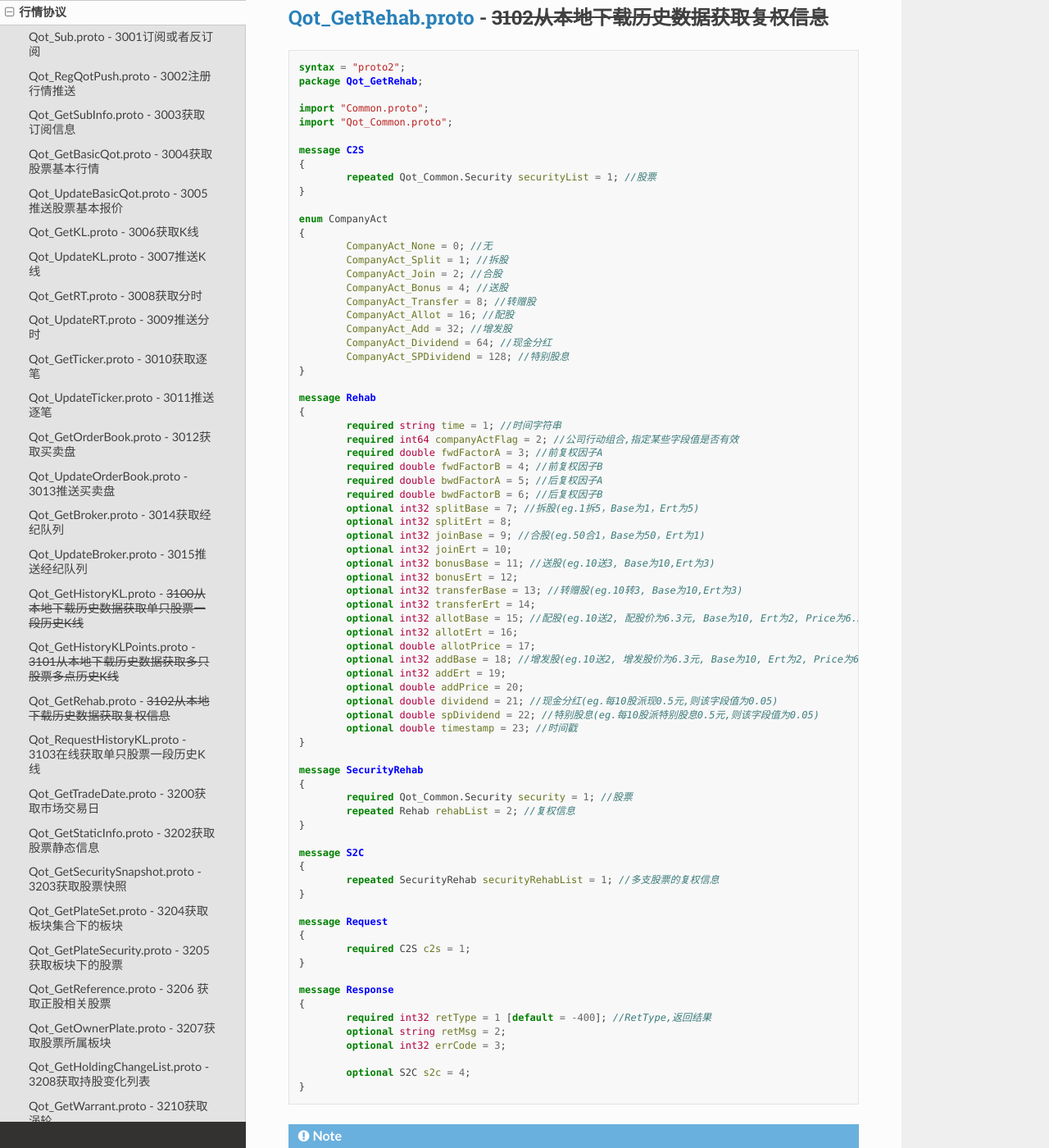
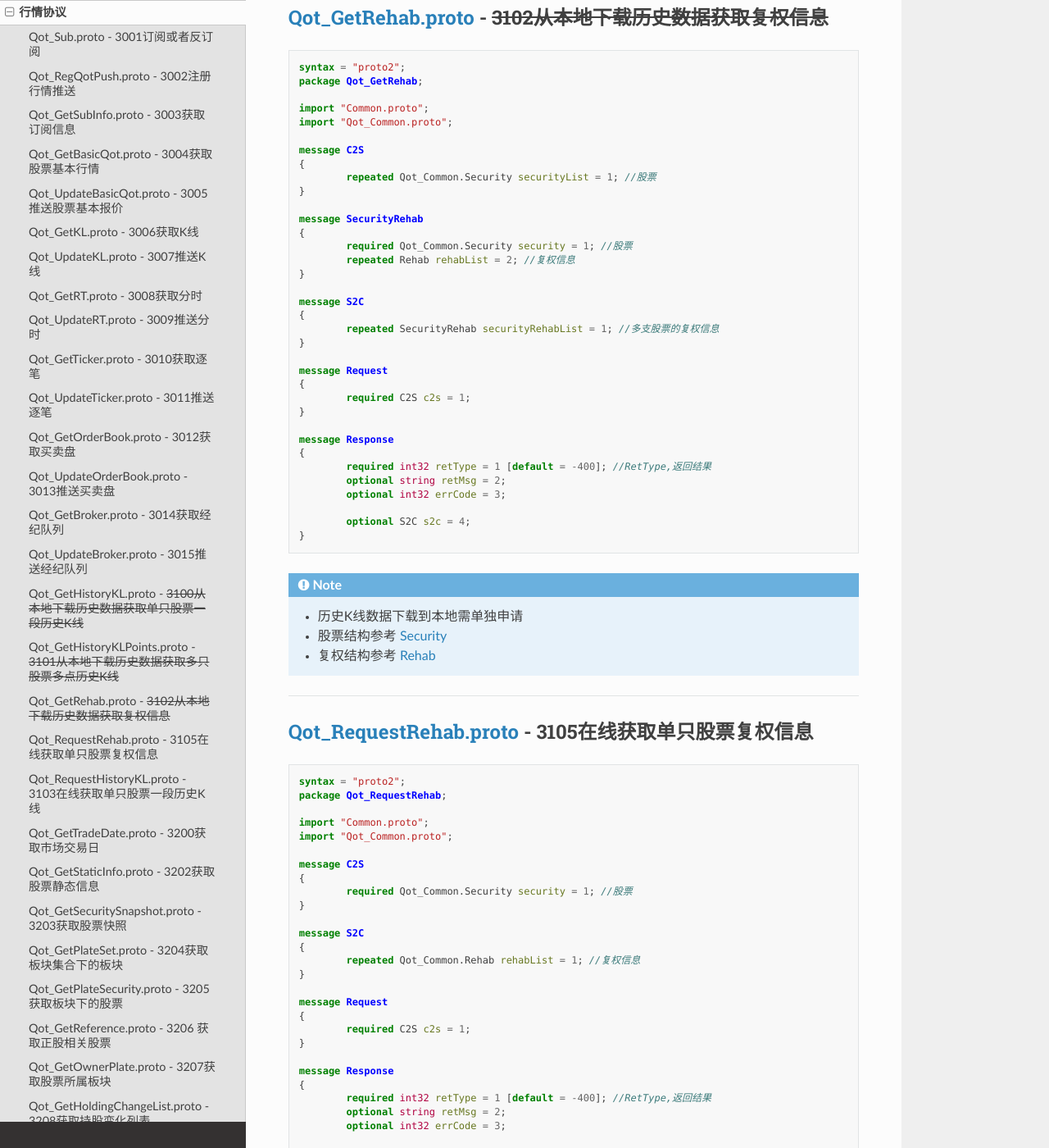
Before and after one commit to FutunnOpen/futu-api-doc, a Sphinx documentation site: the page built from doc_maker/source/protocol/quote_protocol.rst, in a window 1280 px wide and 1400 px high, scrolled down 13888 px. Shown: the whole window at 82% size. Built offline with Sphinx 7.4.7 and the Read the Docs theme 2.0.0, drawn with Linux system fonts in a browser that asks for light colours; pages that are not in the unit, such as notebooks, are missing from menus; some of the changed text lies outside the part shown.

Commit message:
拉取复权协议文档

```diff
--- a/doc_maker/source/protocol/quote_protocol.rst
+++ b/doc_maker/source/protocol/quote_protocol.rst
@@ -775,46 +775,6 @@
 		repeated Qot_Common.Security securityList = 1; //股票
 	}
 
-	enum CompanyAct
-	{
-		CompanyAct_None = 0; //无
-		CompanyAct_Split = 1; //拆股
-		CompanyAct_Join = 2; //合股
-		CompanyAct_Bonus = 4; //送股
-		CompanyAct_Transfer = 8; //转赠股
-		CompanyAct_Allot = 16; //配股
-		CompanyAct_Add = 32; //增发股
-		CompanyAct_Dividend = 64; //现金分红
-		CompanyAct_SPDividend = 128; //特别股息
-	}
-
-	message Rehab
-	{
-		required string time = 1; //时间字符串
-		required int64 companyActFlag = 2; //公司行动组合,指定某些字段值是否有效
-		required double fwdFactorA = 3; //前复权因子A
-		required double fwdFactorB = 4; //前复权因子B
-		required double bwdFactorA = 5; //后复权因子A
-		required double bwdFactorB = 6; //后复权因子B
-		optional int32 splitBase = 7; //拆股(eg.1拆5，Base为1，Ert为5)
-		optional int32 splitErt = 8;
-		optional int32 joinBase = 9; //合股(eg.50合1，Base为50，Ert为1)
-		optional int32 joinErt = 10;
-		optional int32 bonusBase = 11; //送股(eg.10送3, Base为10,Ert为3)
-		optional int32 bonusErt = 12;
-		optional int32 transferBase = 13; //转赠股(eg.10转3, Base为10,Ert为3)
-		optional int32 transferErt = 14;
-		optional int32 allotBase = 15; //配股(eg.10送2, 配股价为6.3元, Base为10, Ert为2, Price为6.3)
-		optional int32 allotErt = 16;
-		optional double allotPrice = 17;
-		optional int32 addBase = 18; //增发股(eg.10送2, 增发股价为6.3元, Base为10, Ert为2, Price为6.3)
-		optional int32 addErt = 19;
-		optional double addPrice = 20;
-		optional double dividend = 21; //现金分红(eg.每10股派现0.5元,则该字段值为0.05)
-		optional double spDividend = 22; //特别股息(eg.每10股派特别股息0.5元,则该字段值为0.05)
-		optional double timestamp = 23; //时间戳
-	}
-
 	message SecurityRehab
 	{
 		required Qot_Common.Security security = 1; //股票
@@ -844,6 +804,50 @@
 
 	* 历史K线数据下载到本地需单独申请
 	* 股票结构参考 `Security <base_define.html#security>`_
+	* 复权结构参考 `Rehab <base_define.html#rehab>`_
+
+-------------------------------------
+
+`Qot_RequestRehab.proto <https://github.com/FutunnOpen/py-futu-api/tree/master/futu/common/pb/Qot_RequestRehab.proto>`_ - 3105在线获取单只股票复权信息
+--------------------------------------------------------------------------------------------------------------------------------------------------------
+
+.. code-block:: protobuf
+
+	syntax = "proto2";
+	package Qot_RequestRehab;
+
+	import "Common.proto";
+	import "Qot_Common.proto";
+
+	message C2S
+	{
+		required Qot_Common.Security security = 1; //股票
+	}
+
+	message S2C
+	{
+		repeated Qot_Common.Rehab rehabList = 1; //复权信息
+	}
+
+	message Request
+	{
+		required C2S c2s = 1;
+	}
+
+	message Response
+	{
+		required int32 retType = 1 [default = -400]; //RetType,返回结果
+		optional string retMsg = 2;
+		optional int32 errCode = 3;
+
+		optional S2C s2c = 4;
+	}
+
+.. note::
+
+	* 股票结构参考 `Security <base_define.html#security>`_
+	* 复权结构参考 `Rehab <base_define.html#rehab>`_
+	* 限频接口：30秒内最多10次
 
 -------------------------------------
 
```
Also changed, not shown: doc_maker/source/protocol/base_define.rst (+55 -0 lines), doc_maker/source/protocol/intro.rst (+8 -1 lines).
